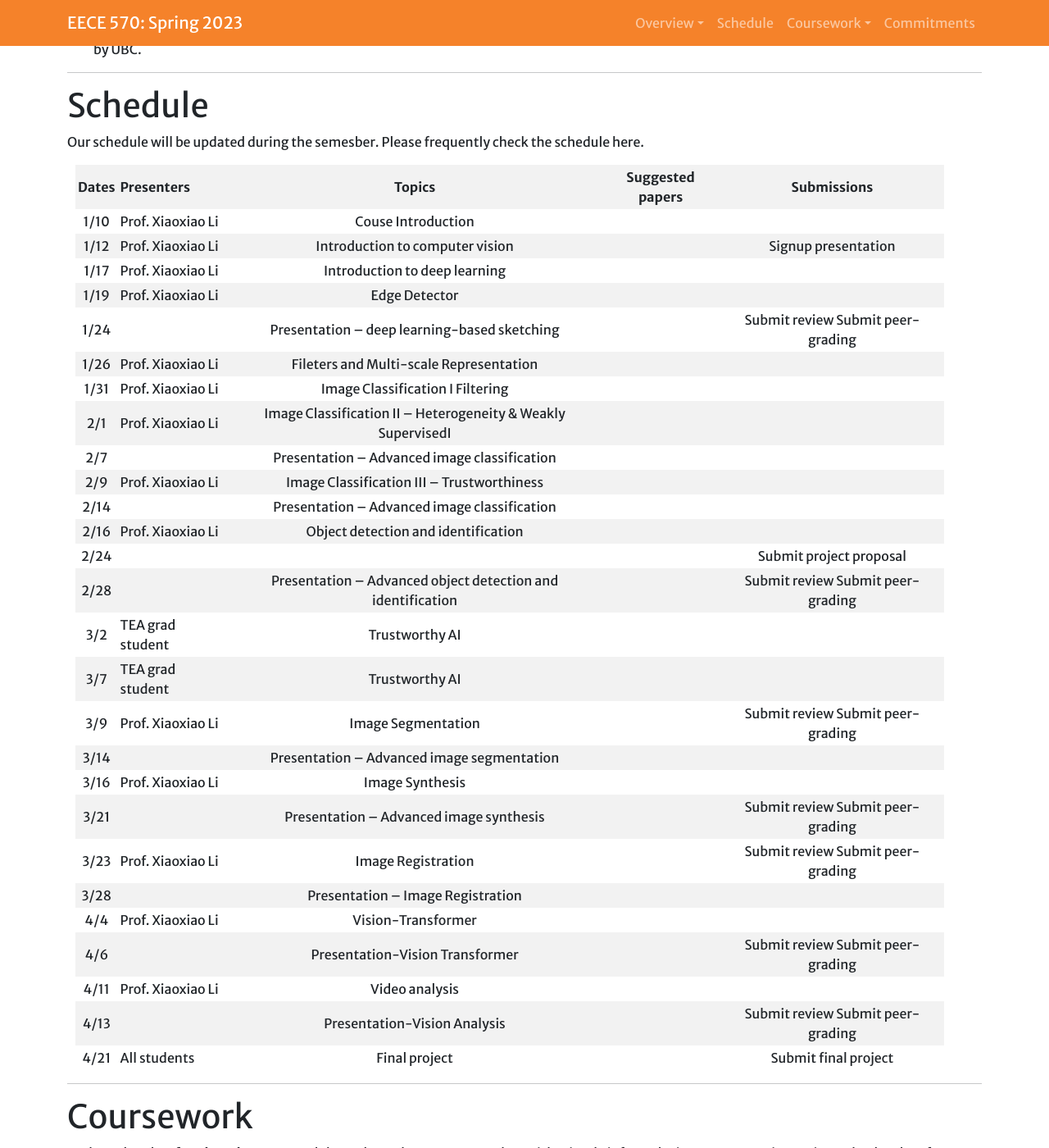
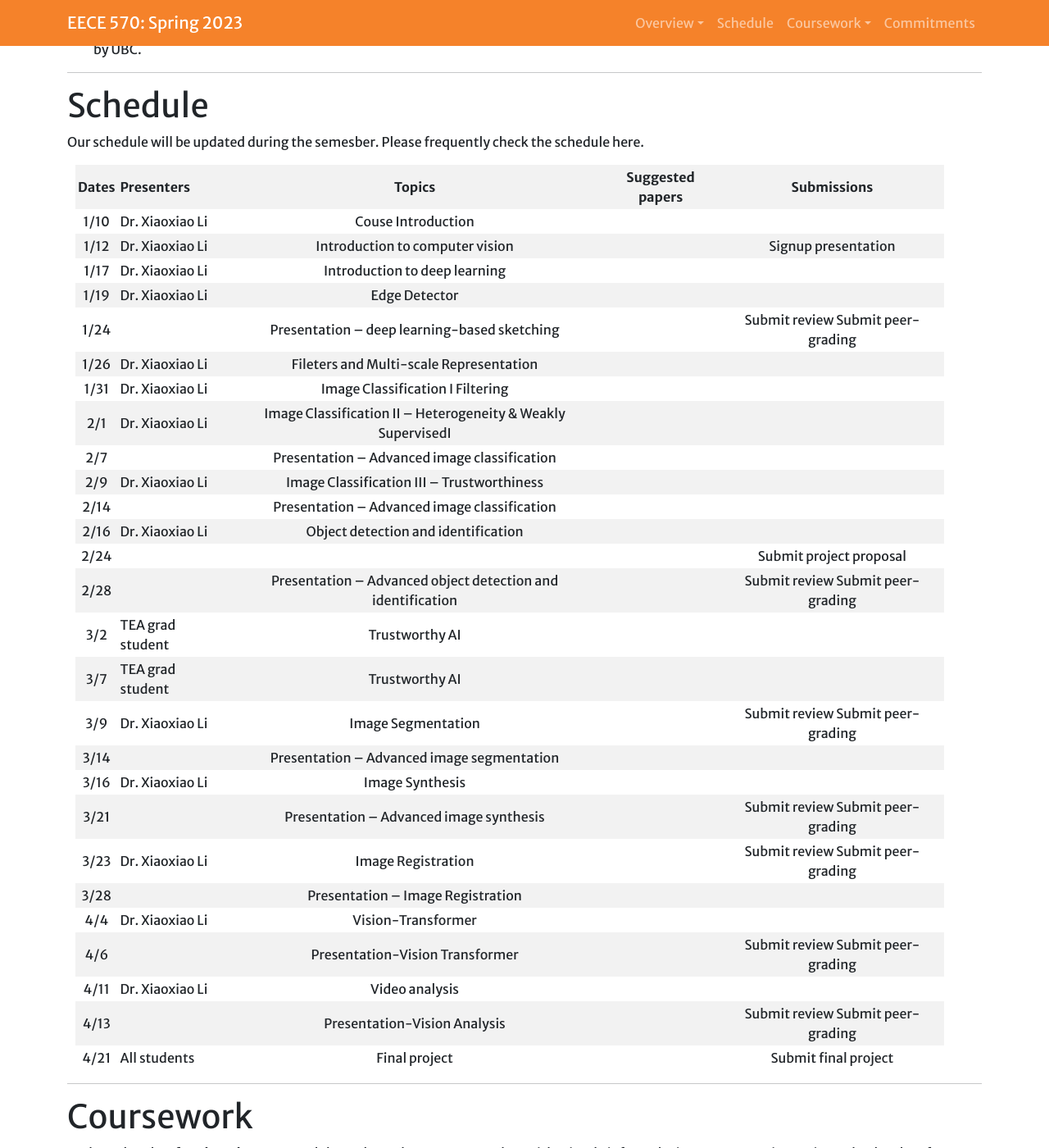
Before and after one commit to xxlya/EECE-570, a Jekyll site: the page built from index.md, in a window 1280 px wide and 1400 px high, scrolled down 1058 px. Shown: the whole window at 82% size. Built offline with Jekyll 4.4.1, drawn with Linux system fonts in a browser that asks for light colours; a script that is not in the unit is left out; our own code applies the rules of GitHub Pages for plain Markdown files.

Commit message:
Update index.md

```diff
--- a/index.md
+++ b/index.md
@@ -57,31 +57,31 @@ Our schedule will be updated during the semesber. Please frequently check the sc
 
 | Dates | Presenters        | Topics                                                               | Suggested papers | Submissions                       |
 |:-------:|-------------------||:---------------------------------:|:-------------------------------------:|:-----------------------------------:|
-| 1/10  | Prof. Xiaoxiao Li | Couse Introduction                                                   |                  |                                   |
-| 1/12  | Prof. Xiaoxiao Li | Introduction to computer vision                                      |                  | Signup presentation               |
-| 1/17  | Prof. Xiaoxiao Li | Introduction to deep learning                                        |                  |                                   |
-| 1/19  | Prof. Xiaoxiao Li | Edge Detector                                                        |                  |                                   |
+| 1/10  | Dr. Xiaoxiao Li | Couse Introduction                                                   |                  |                                   |
+| 1/12  | Dr. Xiaoxiao Li | Introduction to computer vision                                      |                  | Signup presentation               |
+| 1/17  | Dr. Xiaoxiao Li | Introduction to deep learning                                        |                  |                                   |
+| 1/19  | Dr. Xiaoxiao Li | Edge Detector                                                        |                  |                                   |
 | 1/24  |                   | Presentation – deep learning-based sketching                         |                  | Submit review Submit peer-grading |
-| 1/26  | Prof. Xiaoxiao Li                  | Fileters and Multi-scale Representation                              |                  |  |
-| 1/31  | Prof. Xiaoxiao Li | Image Classification I Filtering                                               |                  |                                   |
-| 2/1   | Prof. Xiaoxiao Li |  Image Classification II – Heterogeneity & Weakly SupervisedI                                               |                  |                                   |
+| 1/26  | Dr. Xiaoxiao Li                  | Fileters and Multi-scale Representation                              |                  |  |
+| 1/31  | Dr. Xiaoxiao Li | Image Classification I Filtering                                               |                  |                                   |
+| 2/1   | Dr. Xiaoxiao Li |  Image Classification II – Heterogeneity & Weakly SupervisedI                                               |                  |                                   |
 | 2/7   |          |  Presentation – Advanced image classification |                  |                                   |
-| 2/9   | Prof. Xiaoxiao Li | Image Classification III   – Trustworthiness                          |                  |                                   |
+| 2/9   | Dr. Xiaoxiao Li | Image Classification III   – Trustworthiness                          |                  |                                   |
 | 2/14  |                   | Presentation – Advanced image classification                         |                  |                                   |
-| 2/16  | Prof. Xiaoxiao Li | Object detection and identification                                  |                  |                                   |
+| 2/16  | Dr. Xiaoxiao Li | Object detection and identification                                  |                  |                                   |
 | 2/24  |                   |                                                                      |                  | Submit project proposal           |
 | 2/28  |                   | Presentation – Advanced object detection and identification          |                  | Submit review Submit peer-grading |
 | 3/2   | TEA grad student  | Trustworthy AI                                                       |                  |                                   |
 | 3/7   | TEA grad student  | Trustworthy AI                                                       |                  |                                   |
-| 3/9   | Prof. Xiaoxiao Li | Image Segmentation                                                   |                  | Submit review Submit peer-grading |
+| 3/9   | Dr. Xiaoxiao Li | Image Segmentation                                                   |                  | Submit review Submit peer-grading |
 | 3/14  |                   | Presentation – Advanced image segmentation                           |                  |                                   |
-| 3/16  | Prof. Xiaoxiao Li | Image Synthesis                                                      |                  |                                   |
+| 3/16  | Dr. Xiaoxiao Li | Image Synthesis                                                      |                  |                                   |
 | 3/21  |                   | Presentation – Advanced image synthesis                              |                  | Submit review Submit peer-grading |
-| 3/23  | Prof. Xiaoxiao Li | Image Registration                                                   |                  | Submit review Submit peer-grading |
+| 3/23  | Dr. Xiaoxiao Li | Image Registration                                                   |                  | Submit review Submit peer-grading |
 | 3/28  |                   | Presentation – Image Registration                                    |                  |                                   |
-| 4/4   | Prof. Xiaoxiao Li | Vision-Transformer                                                   |                  |                                   |
+| 4/4   | Dr. Xiaoxiao Li | Vision-Transformer                                                   |                  |                                   |
 | 4/6   |                   | Presentation-Vision Transformer                                      |                  | Submit review Submit peer-grading |
-| 4/11  | Prof. Xiaoxiao Li | Video analysis                                                       |                  |                                   |
+| 4/11  | Dr. Xiaoxiao Li | Video analysis                                                       |                  |                                   |
 | 4/13  |                   | Presentation-Vision Analysis                                         |                  | Submit review Submit peer-grading |
 | 4/21  | All students      | Final project                                                        |                  | Submit final project              |
 
```
